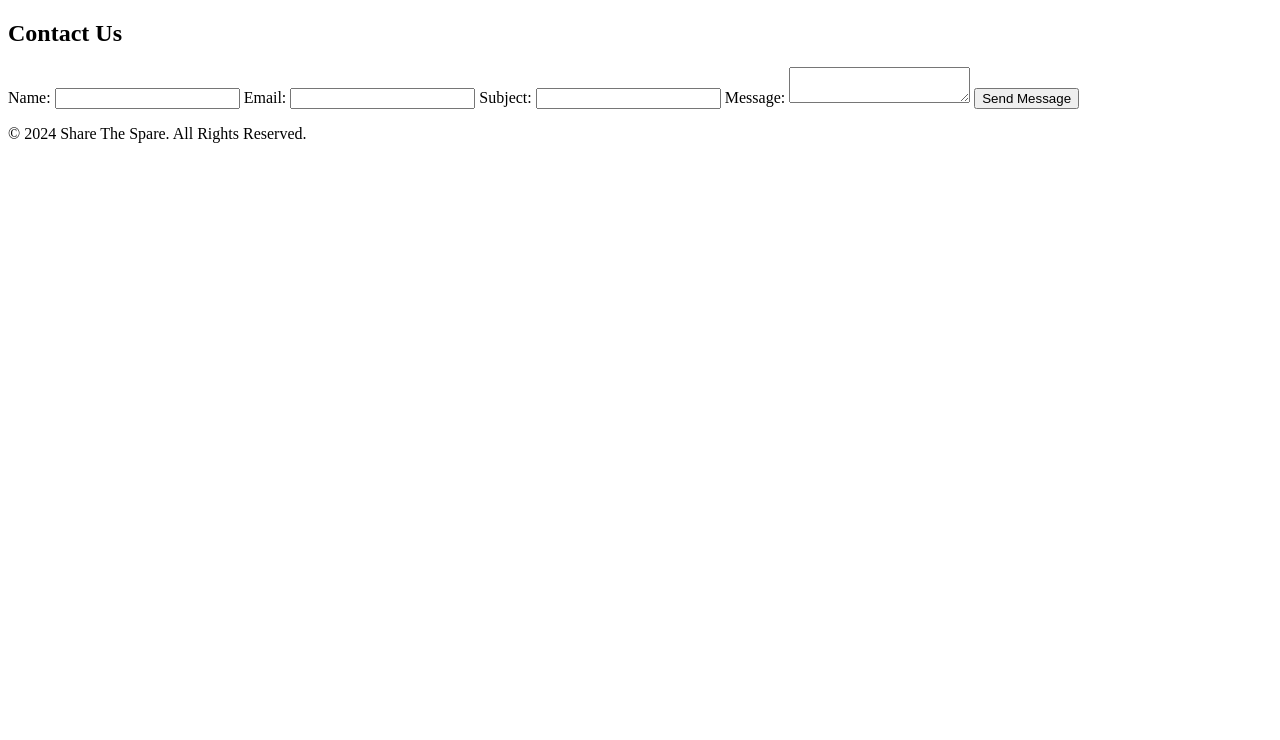
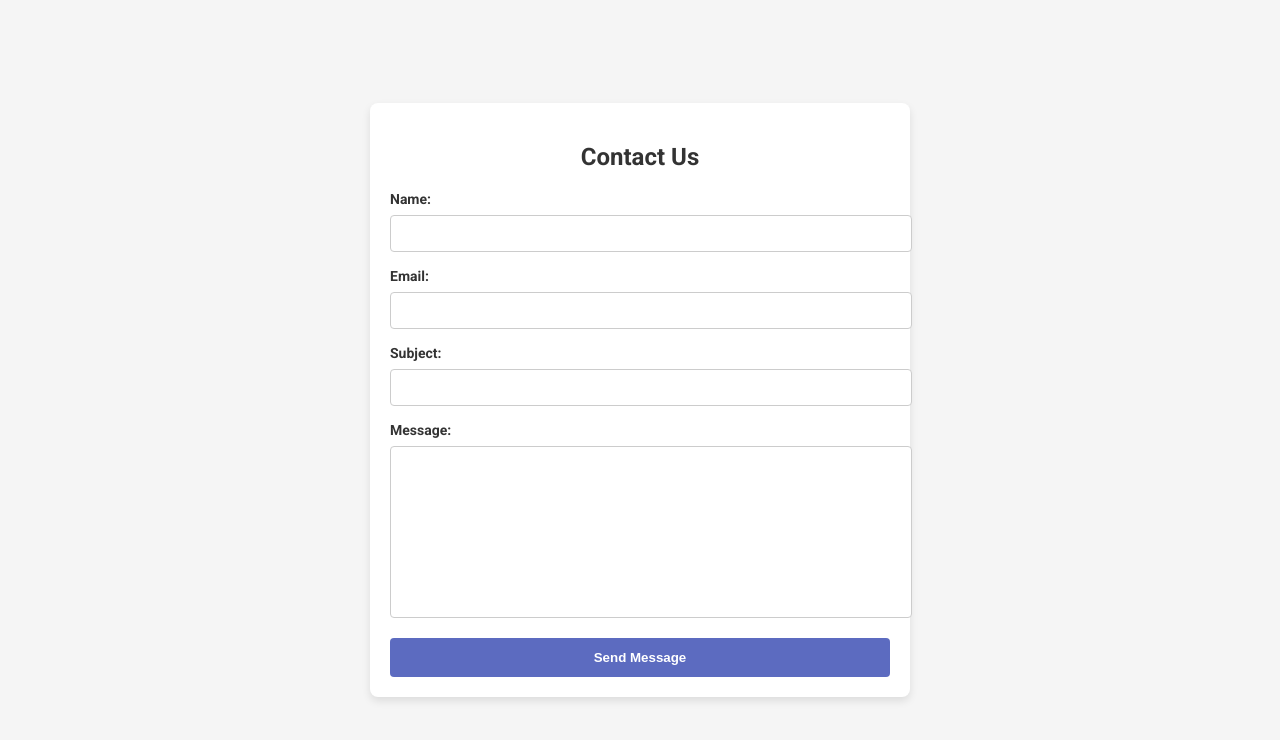
Before and after one commit to laiba986/ShareYourSpare, a plain HTML site: page client/Contact/contact.html in a window 1280 px wide. Drawn offline with Linux system fonts and the light colour scheme.

Commit message:
Contact Us CSS added

```diff
--- /dev/null
+++ b/client/Contact/contact.css
@@ -0,0 +1,91 @@
+/* General reset and basic styling */
+body, html {
+    margin: 0;
+    padding: 0;
+    box-sizing: border-box;
+}
+
+body {
+    font-family: 'Roboto', sans-serif;
+    background: #f5f5f5; /* Light gray background */
+    display: flex;
+    justify-content: center;
+    align-items: center;
+    min-height: 100vh;
+}
+
+/* Styling for the contact form container */
+.contact-form {
+    background: #ffffff; /* White background for the form */
+    padding: 20px;
+    border-radius: 8px;
+    box-shadow: 0 4px 8px rgba(0, 0, 0, 0.1);
+    width: 100%;
+    max-width: 500px;
+}
+
+h2 {
+    color: #333;
+    text-align: center;
+    margin-bottom: 20px;
+}
+
+/* Label styling */
+label {
+    color: #333;
+    font-size: 14px;
+    font-weight: bold;
+    display: block;
+    margin-bottom: 8px;
+}
+
+/* Input and textarea styling */
+input[type="text"],
+input[type="email"],
+textarea {
+    width: 100%;
+    padding: 10px;
+    margin-bottom: 16px;
+    border: 1px solid #ccc;
+    border-radius: 4px;
+    resize: none; /* Prevents resizing the textarea */
+}
+
+textarea {
+    height: 150px; /* Sets a fixed height for the textarea */
+}
+
+/* Button styling */
+button {
+    width: 100%;
+    padding: 12px;
+    background-color: #5c6bc0; /* Light purple background */
+    color: white;
+    border: none;
+    border-radius: 4px;
+    cursor: pointer;
+    font-weight: bold;
+    transition: background-color 0.3s;
+}
+
+button:hover {
+    background-color: #3949ab; /* Darker shade of purple on hover */
+}
+
+footer {
+    position: absolute;
+    bottom: 0;
+    width: 100%;
+    background: #424242;
+    color: white;
+    text-align: center;
+    padding: 10px 0;
+    font-size: 14px;
+}
+
+
+.container {
+    width: 90%;
+    margin: 0 auto;
+    text-align: center;
+}
--- a/client/Contact/contact.html
+++ b/client/Contact/contact.html
@@ -4,7 +4,7 @@
     <meta charset="UTF-8">
     <meta name="viewport" content="width=device-width, initial-scale=1.0">
     <title>Share The Spare</title>
-    <link rel="stylesheet" href="contact.html">
+    <link rel="stylesheet" href="contact.css">
     <link href="https://fonts.googleapis.com/css2?family=Roboto:wght@400;700&display=swap" rel="stylesheet">
 </head>
 <body>
@@ -26,10 +26,10 @@
 
             <button type="submit">Send Message</button>
           </form>
-          <footer>
+          <!-- <footer>
             <div class="container">
                 <p>&copy; 2024 Share The Spare. All Rights Reserved.</p>
             </div>
-        </footer>
+        </footer> -->
         </body>
         </html>
```
